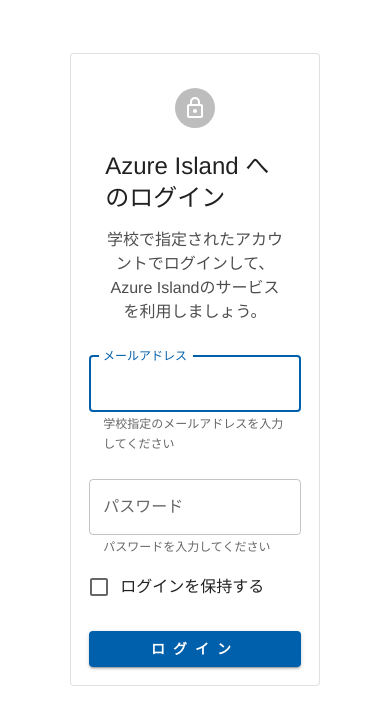
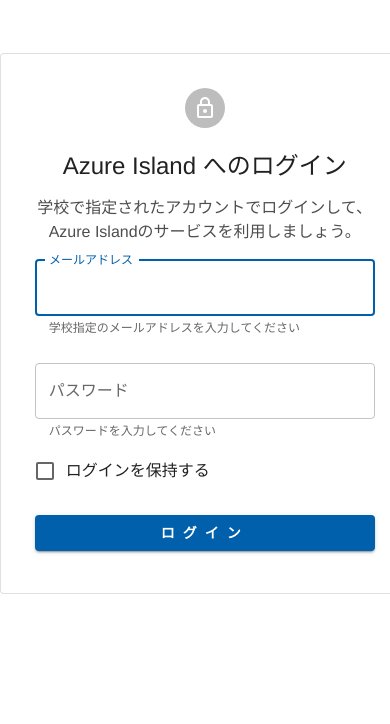
Before and after one commit to novum-d/azure-island, a React (Vite) app: page /login in a window 390 px wide. Shown: the top 724 px of the page. Built offline with nearby package versions, Linux system fonts and the light colour scheme.

Commit message:
:recycle: Refactor code.
functionキーワードを廃止してconstキーワードに統一

```diff
--- a/src/components/Home/Home.tsx
+++ b/src/components/Home/Home.tsx
@@ -12,8 +12,7 @@
   setTheme: () => void;
 };
 
-function Home({ open, drawerWidth, setOpen, setTheme }: HomeProps) {
-  return (
+const Home = ({ open, drawerWidth, setOpen, setTheme }: HomeProps) => (
   <Box css={styles.layout}>
     <Header setExpand={setOpen} setTheme={setTheme} />
     <Navbar drawerRem={drawerWidth} expand={open} />
@@ -23,6 +22,5 @@
     </Main>
   </Box>
 );
-}
 
 export default Home;
--- a/src/components/common/Header/Header.tsx
+++ b/src/components/common/Header/Header.tsx
@@ -18,7 +18,7 @@
   setTheme: () => void;
 };
 
-export default function Header({ setExpand, setTheme }: HeaderProps) {
+const Header = ({ setExpand, setTheme }: HeaderProps) => {
   const [anchorEl, setAnchorEl] = React.useState<null | HTMLElement>(null);
   const isMenuOpen = Boolean(anchorEl);
   const onProfileMenuOpen = (event: React.MouseEvent<HTMLElement>) => {
@@ -91,4 +91,6 @@
       {renderMenu}
     </Box>
   );
-}
+};
+
+export default Header;
--- a/src/components/common/Navbar/Navbar.tsx
+++ b/src/components/common/Navbar/Navbar.tsx
@@ -13,7 +13,7 @@
   expand: boolean;
 };
 
-export default function Navbar({ drawerRem, expand }: NavbarProps) {
+const Navbar = ({ drawerRem, expand }: NavbarProps) => {
   const styled = css`
     width: ${drawerRem}rem;
     flex-shrink: 0;
@@ -33,4 +33,6 @@
       </List>
     </Drawer>
   );
-}
+};
+
+export default Navbar;
--- a/src/components/common/commonStyles.ts
+++ b/src/components/common/commonStyles.ts
@@ -6,6 +6,9 @@
     max-inline-size: max-content; // max-content値は内因性の優先幅で、コンテンツの幅に等しくなります。
     margin-inline: auto; // start, endの余白がmarginが埋められる
   `,
+  br: css`
+    display: block;
+  `,
 };
 
 export default cs;
--- a/src/pages/Login/Login.styles.ts
+++ b/src/pages/Login/Login.styles.ts
@@ -2,26 +2,21 @@
 
 const styles = {
   container: css`
-    width: clamp(28ch, 50%, 54ch);
+    width: clamp(46ch, 50%, 54ch);
     margin-top: 6ch;
     padding: 2ch;
     margin-inline: auto;
-    > div {
-      > div {
-        // avatar
-        margin-bottom: 2ch;
-        margin-inline: auto;
-      }
-      > h1 {
-        // title
-        margin-bottom: 1ch;
-      }
-      > p {
-        // description
-        opacity: 0.8;
-        text-align: center;
-      }
-    }
+  `,
+  avatar: css`
+    margin-bottom: 2ch;
+    margin-inline: auto;
+  `,
+  title: css`
+    margin-bottom: 1ch;
+  `,
+  description: css`
+    opacity: 0.8;
+    text-align: center;
   `,
 };
 
--- a/src/pages/Login/Login.tsx
+++ b/src/pages/Login/Login.tsx
@@ -8,19 +8,26 @@
   <Box>
     <Card variant="outlined" css={[styles.container]}>
       <CardContent>
-        <Avatar>
+        <Avatar css={styles.avatar}>
           <LockOutlined />
         </Avatar>
-        <Typography component="h1" variant="h5" css={cs.inlineCenter}>
+        <Typography
+          component="h1"
+          variant="h5"
+          css={[styles.title, cs.inlineCenter]}
+        >
           Azure Island へのログイン
         </Typography>
-        <Typography component="p" variant="inherit" css={[cs.inlineCenter]}>
-          学校で指定されたアカウントでログインして、
-          <br />
+        <Typography
+          component="p"
+          variant="inherit"
+          css={[styles.description, cs.inlineCenter]}
+        >
+          <span css={cs.br}>学校で指定されたアカウントでログインして、 </span>
           Azure Islandのサービスを利用しましょう。
         </Typography>
+        <Form />
       </CardContent>
-      <Form />
     </Card>
   </Box>
 );
```
Also changed, not shown: src/app/App.tsx (+6 -4 lines). Lines whose indentation alone changed are shown as unchanged.
